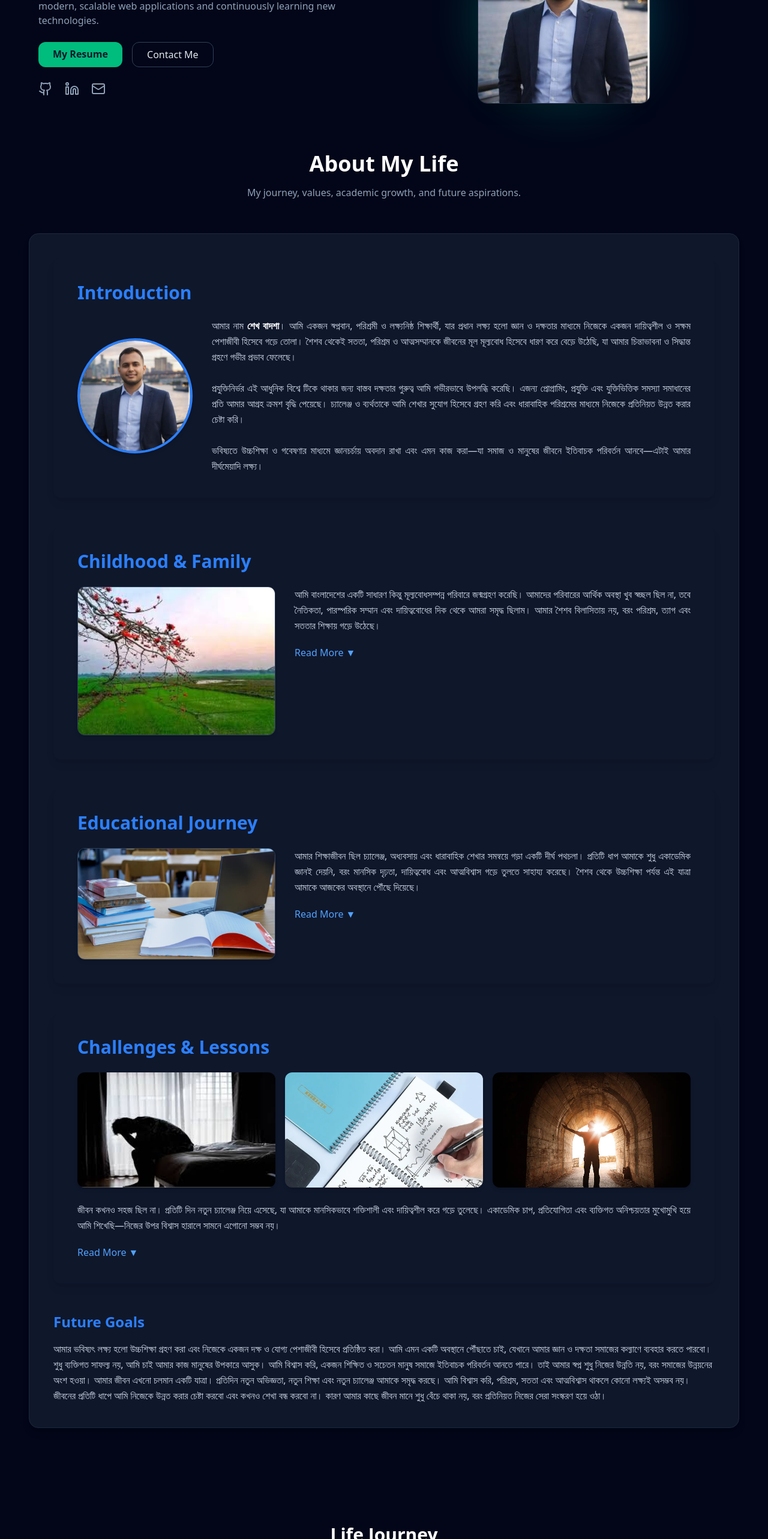
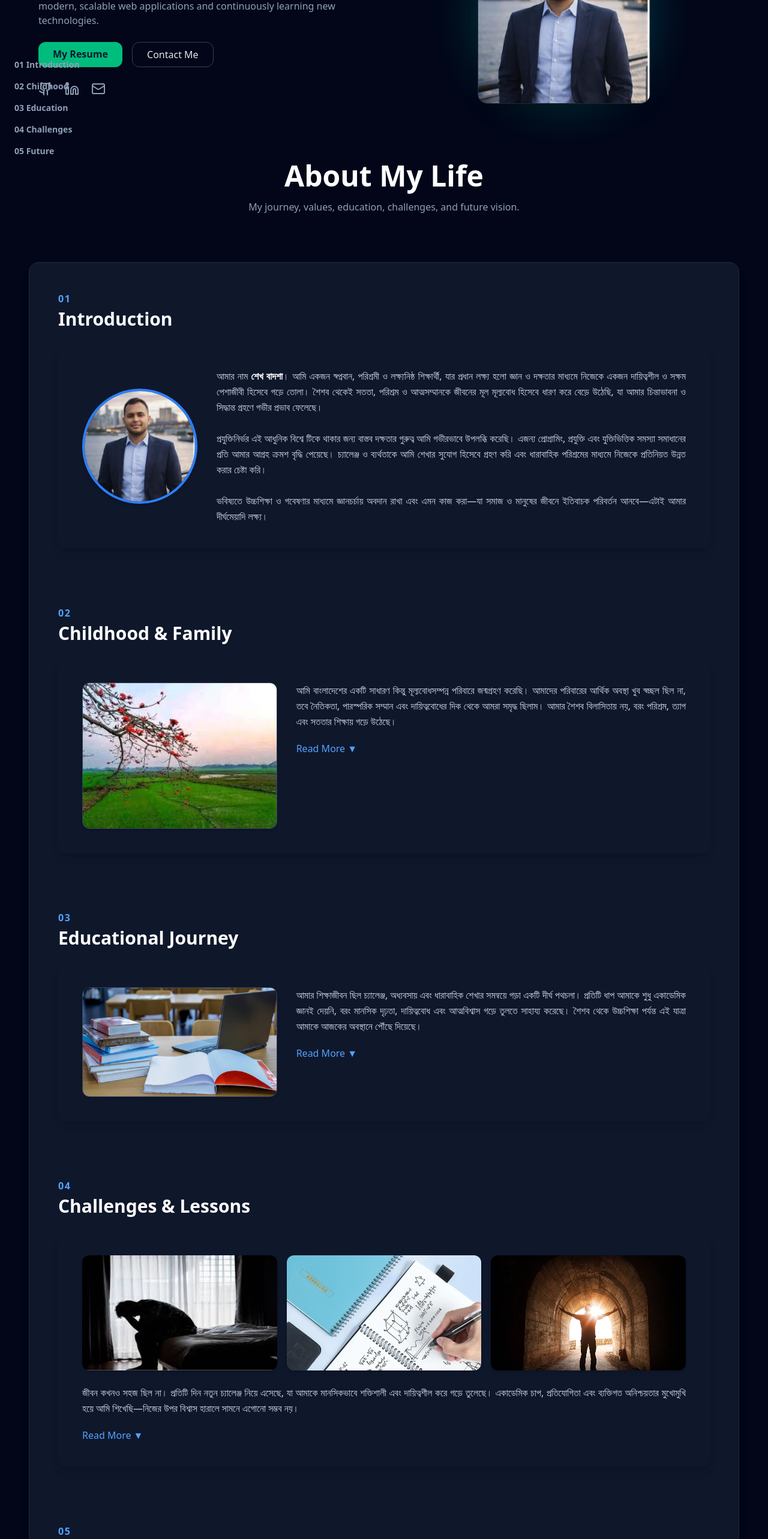
Before and after one commit to Badsha012/my-personal-websides, a React (Vite) app: page / in a window 1280 px wide. Shown: the part 220-2786 px from the top of the page at 60% size. Built offline with nearby package versions, Linux system fonts and the light colour scheme.

Commit message:
update a jountry

```diff
--- a/src/Component/Challenges.jsx
+++ b/src/Component/Challenges.jsx
@@ -8,9 +8,7 @@ const Challenges = () => {
 
   return (
     <section className="bg-slate-900 rounded-xl p-6 md:p-10 shadow-lg">
-      <h3 className="text-3xl font-bold text-blue-500 mb-6">
-        Challenges & Lessons
-      </h3>
+
 
       {/* Images */}
       <div className="grid grid-cols-1 sm:grid-cols-3 gap-4 mb-6">
--- a/src/Component/Childhood.jsx
+++ b/src/Component/Childhood.jsx
@@ -6,9 +6,7 @@ const Childhood = () => {
 
   return (
     <section className="bg-slate-900 rounded-xl p-6 md:p-10 shadow-lg">
-      <h3 className="text-3xl font-bold text-blue-500 mb-6">
-        Childhood & Family
-      </h3>
+
 
       <div className="flex flex-col md:flex-row gap-8 items-start">
         {/* Image */}
--- a/src/Component/Educational.jsx
+++ b/src/Component/Educational.jsx
@@ -6,9 +6,7 @@ const Educational = () => {
 
   return (
     <section className="bg-slate-900 rounded-xl p-6 md:p-10 shadow-lg">
-      <h3 className="text-3xl font-bold text-blue-500 mb-6">
-        Educational Journey
-      </h3>
+
 
       <div className="flex flex-col md:flex-row gap-8 items-start">
         {/* Image */}
--- /dev/null
+++ b/src/Component/Future.jsx
@@ -0,0 +1,41 @@
+import React from "react";
+import futureImg1 from "../assets/future.avif";
+import futureImg2 from "../assets/future.jpg";
+
+const Future = () => {
+  return (
+    <section className="bg-slate-900 rounded-xl p-6 md:p-10 shadow-lg">
+
+
+      {/* Images */}
+      <div className="grid grid-cols-1 sm:grid-cols-2 gap-4 mb-6">
+        <img
+          src={futureImg1}
+          alt="Future Vision"
+          className="rounded-xl h-48 w-full object-cover shadow-md"
+        />
+        <img
+          src={futureImg2}
+          alt="Academic & Career Goal"
+          className="rounded-xl h-48 w-full object-cover shadow-md"
+        />
+      </div>
+
+      {/* Content */}
+      <p className="text-slate-300 leading-relaxed text-justify">
+        আমার ভবিষ্যৎ লক্ষ্য হলো উচ্চশিক্ষা গ্রহণ করা এবং নিজেকে একজন দক্ষ,
+        দায়িত্বশীল ও যোগ্য পেশাজীবী হিসেবে প্রতিষ্ঠিত করা। আমি এমন একটি অবস্থানে
+        পৌঁছাতে চাই, যেখানে আমার জ্ঞান ও দক্ষতা সমাজের কল্যাণে ব্যবহার করতে
+        পারবো। ব্যক্তিগত সাফল্যের পাশাপাশি সমাজে ইতিবাচক অবদান রাখাই আমার
+        দীর্ঘমেয়াদি স্বপ্ন।
+        <br /><br />
+        আমি বিশ্বাস করি, পরিশ্রম, সততা এবং আত্মবিশ্বাস থাকলে কোনো লক্ষ্যই
+        অসম্ভব নয়। জীবনের প্রতিটি ধাপে আমি নিজেকে উন্নত করার চেষ্টা করবো এবং
+        শেখার প্রক্রিয়া কখনো বন্ধ করবো না। কারণ আমার কাছে জীবন মানে শুধু এগিয়ে
+        যাওয়া নয়, বরং প্রতিদিন নিজের সেরা সংস্করণ হয়ে ওঠা।
+      </p>
+    </section>
+  );
+};
+
+export default Future;
--- a/src/Component/Introduction.jsx
+++ b/src/Component/Introduction.jsx
@@ -4,9 +4,7 @@ import profileImg from "../assets/badsha.jpg";
 const Introduction = () => {
   return (
     <section className="bg-slate-900 rounded-xl p-6 md:p-10 shadow-lg">
-      <h3 className="text-3xl font-bold text-blue-500 mb-6">
-        Introduction
-      </h3>
+
 
       <div className="flex flex-col md:flex-row items-center gap-8">
         {/* Profile Image */}
--- a/src/Component/Life.jsx
+++ b/src/Component/Life.jsx
@@ -3,55 +3,57 @@ import Introduction from "./Introduction";
 import Childhood from "./Childhood";
 import Educational from "./Educational";
 import Challenges from "./Challenges";
+import Future from "./Future";
+
+import SectionWrapper from "./SectionWrapper";
+import SectionTitle from "./SectionTitle";
+import LifeNav from "./LifeNav";
 
 const Life = () => {
   return (
-    <section className="max-w-7xl mx-auto px-6 py-20">
-      {/* Section Title */}
-      <div className="text-center mb-14">
-        <h2 className="text-4xl font-bold text-white">About My Life</h2>
+    <section className="relative max-w-7xl mx-auto px-6 py-24">
+
+      {/* Sticky Navigation */}
+      <LifeNav />
+
+      {/* Page Header */}
+      <div className="text-center mb-20">
+        <h2 className="text-4xl md:text-5xl font-bold text-white">
+          About My Life
+        </h2>
         <p className="text-slate-400 mt-4 max-w-2xl mx-auto">
-          My journey, values, academic growth, and future aspirations.
+          My journey, values, education, challenges, and future vision.
         </p>
       </div>
 
       {/* Main Card */}
-      <div className="bg-slate-900 border border-slate-800 rounded-2xl p-10 space-y-12 shadow-lg">
-        {/* Introduction */}
+      <div className="bg-slate-900 border border-slate-800 rounded-2xl p-6 md:p-12 space-y-24 shadow-xl">
 
-        <Introduction></Introduction>
+        <SectionWrapper id="intro">
+          <SectionTitle number="01" title="Introduction" />
+          <Introduction />
+        </SectionWrapper>
 
-        <Childhood></Childhood>
+        <SectionWrapper id="childhood">
+          <SectionTitle number="02" title="Childhood & Family" />
+          <Childhood />
+        </SectionWrapper>
 
+        <SectionWrapper id="education">
+          <SectionTitle number="03" title="Educational Journey" />
+          <Educational />
+        </SectionWrapper>
 
+        <SectionWrapper id="challenges">
+          <SectionTitle number="04" title="Challenges & Lessons" />
+          <Challenges />
+        </SectionWrapper>
 
-        {/* Education */}
-        <Educational></Educational>
+        <SectionWrapper id="future">
+          <SectionTitle number="05" title="Future Goals" />
+          <Future />
+        </SectionWrapper>
 
-
-        {/* Challenges */}
-       <Challenges></Challenges>
-
-        {/* Future Goals */}
-        <div>
-          <h3 className="text-2xl font-semibold text-blue-500 mb-4">
-            Future Goals
-          </h3>
-          <p className="text-slate-300 leading-relaxed">
-            আমার ভবিষ্যৎ লক্ষ্য হলো উচ্চশিক্ষা গ্রহণ করা এবং নিজেকে একজন দক্ষ ও
-            যোগ্য পেশাজীবী হিসেবে প্রতিষ্ঠিত করা। আমি এমন একটি অবস্থানে পৌঁছাতে
-            চাই, যেখানে আমার জ্ঞান ও দক্ষতা সমাজের কল্যাণে ব্যবহার করতে পারবো।
-            শুধু ব্যক্তিগত সাফল্য নয়, আমি চাই আমার কাজ মানুষের উপকারে আসুক। আমি
-            বিশ্বাস করি, একজন শিক্ষিত ও সচেতন মানুষ সমাজে ইতিবাচক পরিবর্তন আনতে
-            পারে। তাই আমার স্বপ্ন শুধু নিজের উন্নতি নয়, বরং সমাজের উন্নয়নের অংশ
-            হওয়া। আমার জীবন এখনো চলমান একটি যাত্রা। প্রতিদিন নতুন অভিজ্ঞতা, নতুন
-            শিক্ষা এবং নতুন চ্যালেঞ্জ আমাকে সমৃদ্ধ করছে। আমি বিশ্বাস করি,
-            পরিশ্রম, সততা এবং আত্মবিশ্বাস থাকলে কোনো লক্ষ্যই অসম্ভব নয়। জীবনের
-            প্রতিটি ধাপে আমি নিজেকে উন্নত করার চেষ্টা করবো এবং কখনও শেখা বন্ধ
-            করবো না। কারণ আমার কাছে জীবন মানে শুধু বেঁচে থাকা নয়, বরং প্রতিনিয়ত
-            নিজের সেরা সংস্করণ হয়ে ওঠা।
-          </p>
-        </div>
       </div>
     </section>
   );
--- /dev/null
+++ b/src/Component/LifeNav.jsx
@@ -0,0 +1,30 @@
+import React from "react";
+
+const LifeNav = () => {
+  const items = [
+    { id: "intro", label: "01 Introduction" },
+    { id: "childhood", label: "02 Childhood" },
+    { id: "education", label: "03 Education" },
+    { id: "challenges", label: "04 Challenges" },
+    { id: "future", label: "05 Future" },
+  ];
+
+  return (
+    <div className="hidden lg:block fixed left-6 top-1/2 -translate-y-1/2">
+      <ul className="space-y-4 text-sm font-bold">
+        {items.map((item) => (
+          <li key={item.id}>
+            <a
+              href={`#${item.id}`}
+              className="text-slate-400 hover:text-blue-400 transition"
+            >
+              {item.label}
+            </a>
+          </li>
+        ))}
+      </ul>
+    </div>
+  );
+};
+
+export default LifeNav;
--- /dev/null
+++ b/src/Component/SectionTitle.jsx
@@ -0,0 +1,17 @@
+import React from 'react';
+
+// Professional Section Title Component
+const SectionTitle = ({ number, title }) => {
+  return (
+    <div className="mb-6">
+      <span className="text-blue-400 font-semibold tracking-widest">
+        {number}
+      </span>
+      <h3 className="text-3xl font-bold text-white mt-1">
+        {title}
+      </h3>
+    </div>
+  );
+};
+
+export default SectionTitle;
--- /dev/null
+++ b/src/Component/SectionWrapper.jsx
@@ -0,0 +1,18 @@
+import { motion } from "framer-motion";
+
+const SectionWrapper = ({ children, id }) => {
+  return (
+    <motion.section
+      id={id}
+      initial={{ opacity: 0, y: 40 }}
+      whileInView={{ opacity: 1, y: 0 }}
+      viewport={{ once: true }}
+      transition={{ duration: 0.6, ease: "easeOut" }}
+      className="scroll-mt-28"
+    >
+      {children}
+    </motion.section>
+  );
+};
+
+export default SectionWrapper;
```
Also changed, not shown: src/assets/future.avif (added), src/assets/future.jpg (added).
